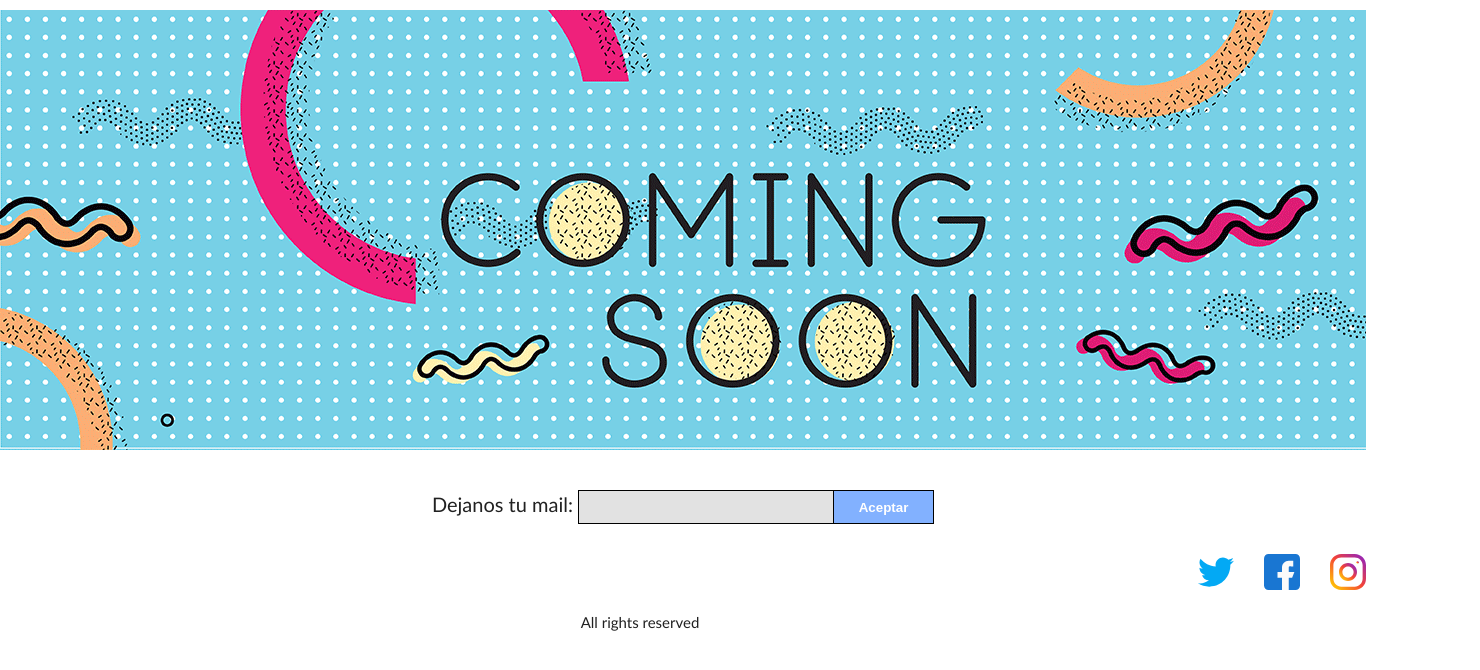
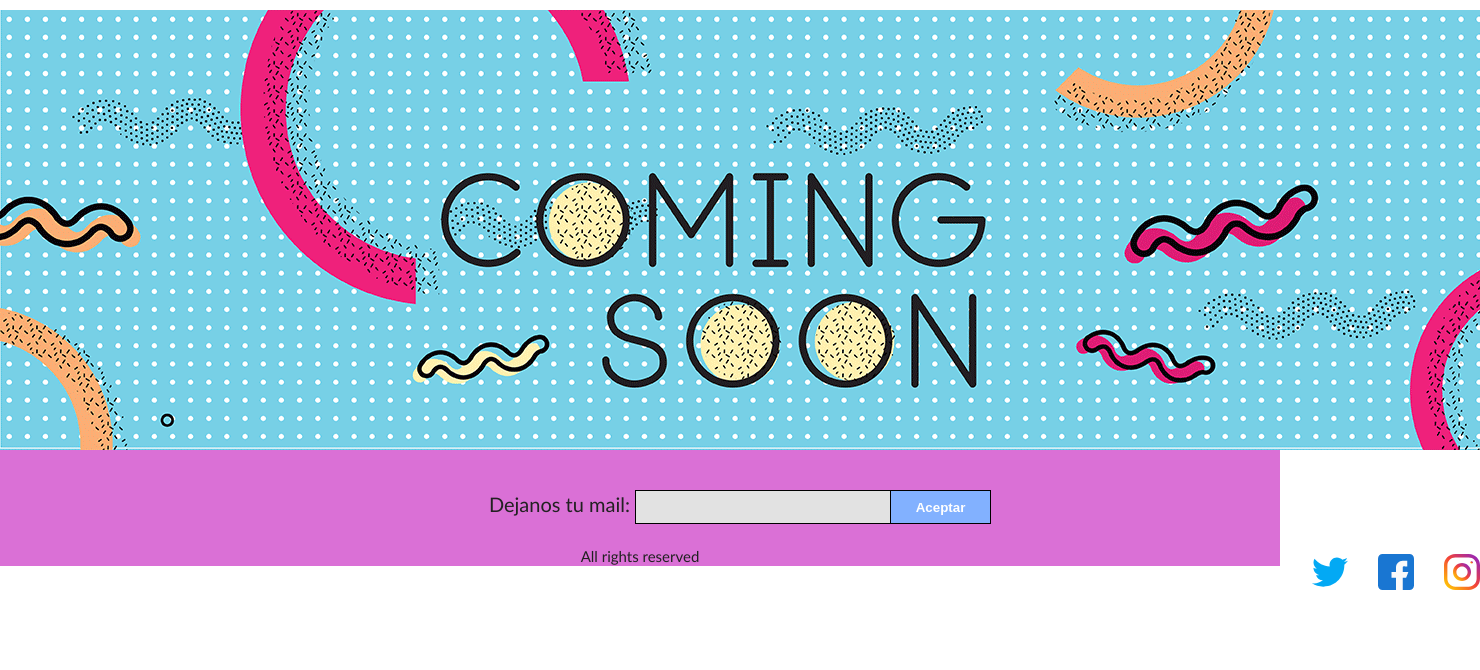
Before and after one commit to doomling/tp0, a plain HTML site: page index.html in a window 1280 px wide. Shown: the whole page, 1480 px wide, since content can reach past the window. Drawn offline with Linux system fonts and the light colour scheme.

Commit message:
probando tamaños

```diff
--- a/index.html
+++ b/index.html
@@ -6,7 +6,7 @@
     <title>Title</title>
 </head>
 <body>
-    <main>
+    <div class="main-wrapper">
         <section>
             <div class="big">
             </div>
@@ -26,8 +26,6 @@
                     <img src="img/social-twitter.svg">
                 </div>
         </section>
-    </main>
-    <div class="footer-wrapper">
         <footer>
             <small>All rights reserved</small>
         </footer>
--- a/style/style.css
+++ b/style/style.css
@@ -4,19 +4,25 @@ body {
     font-family: Calibri, sans-serif;
     font-size: 20px;
     color: #212121;
-    min-height: 100%;
+}
+
+.main-wrapper {
+    width:100%;
+    margin: auto;
+    background-color: orchid;
 }
 
 section {
     margin:auto;
     /* lo hago en 1366px porque no me da la res de la notebook, no es rebeldía*/
-    width: 1366px;
+    /* bueno, ok, es obligatorio hacerlo en 1480px, aquí voy */
+    width: 1480px;
     text-align: center;
 }
 
 div.big {
     margin: 10px auto;
-    width:1366px;
+    width:1480px;
     min-height:440px;
     background-image: url('../img/coming-soon.gif');
 }
@@ -54,6 +60,5 @@ div.social {
 footer {
     padding-top: 20px;
     text-align: center;
-    clear: both;
     font-size: 18px;
 }
```
